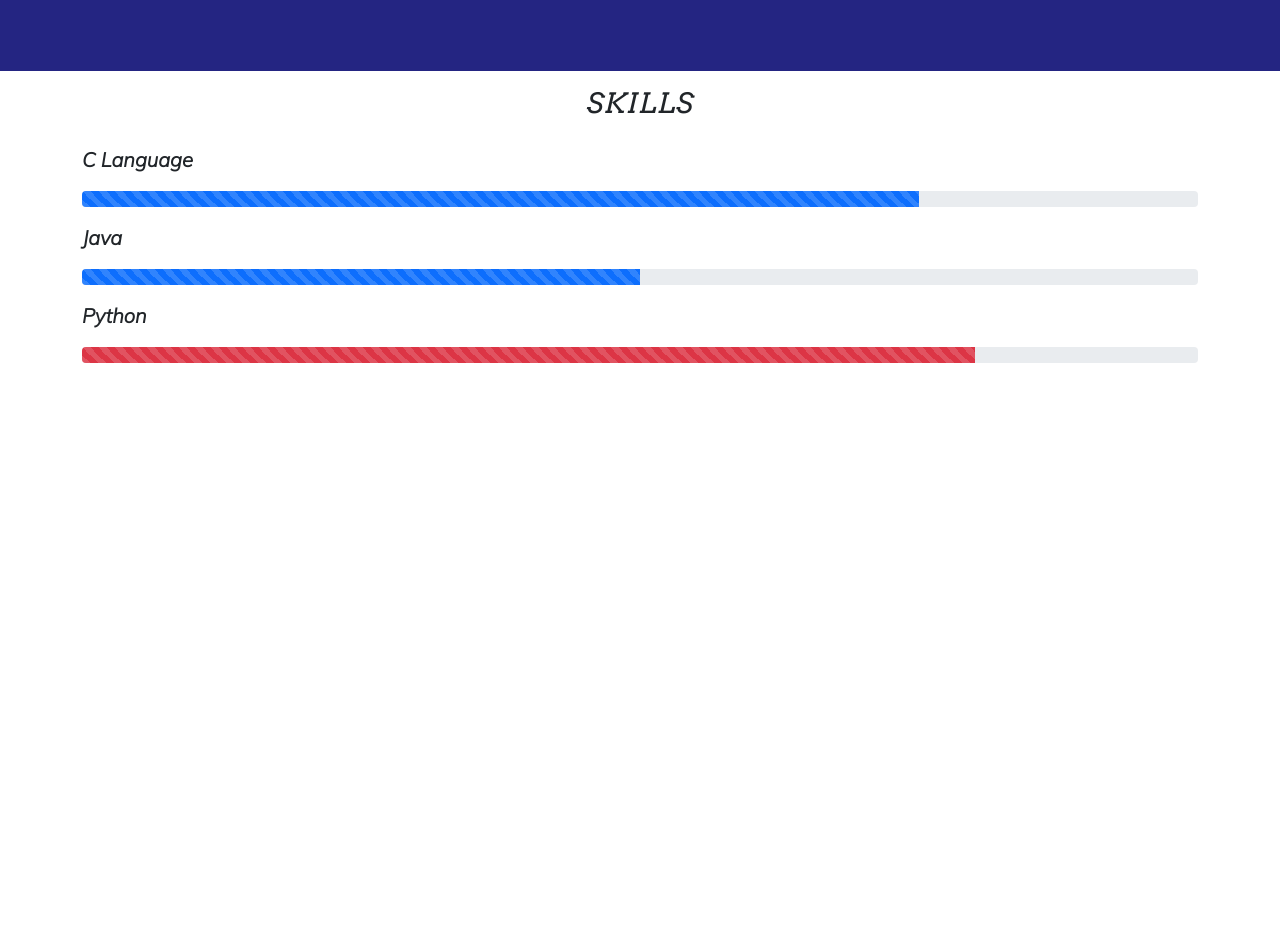
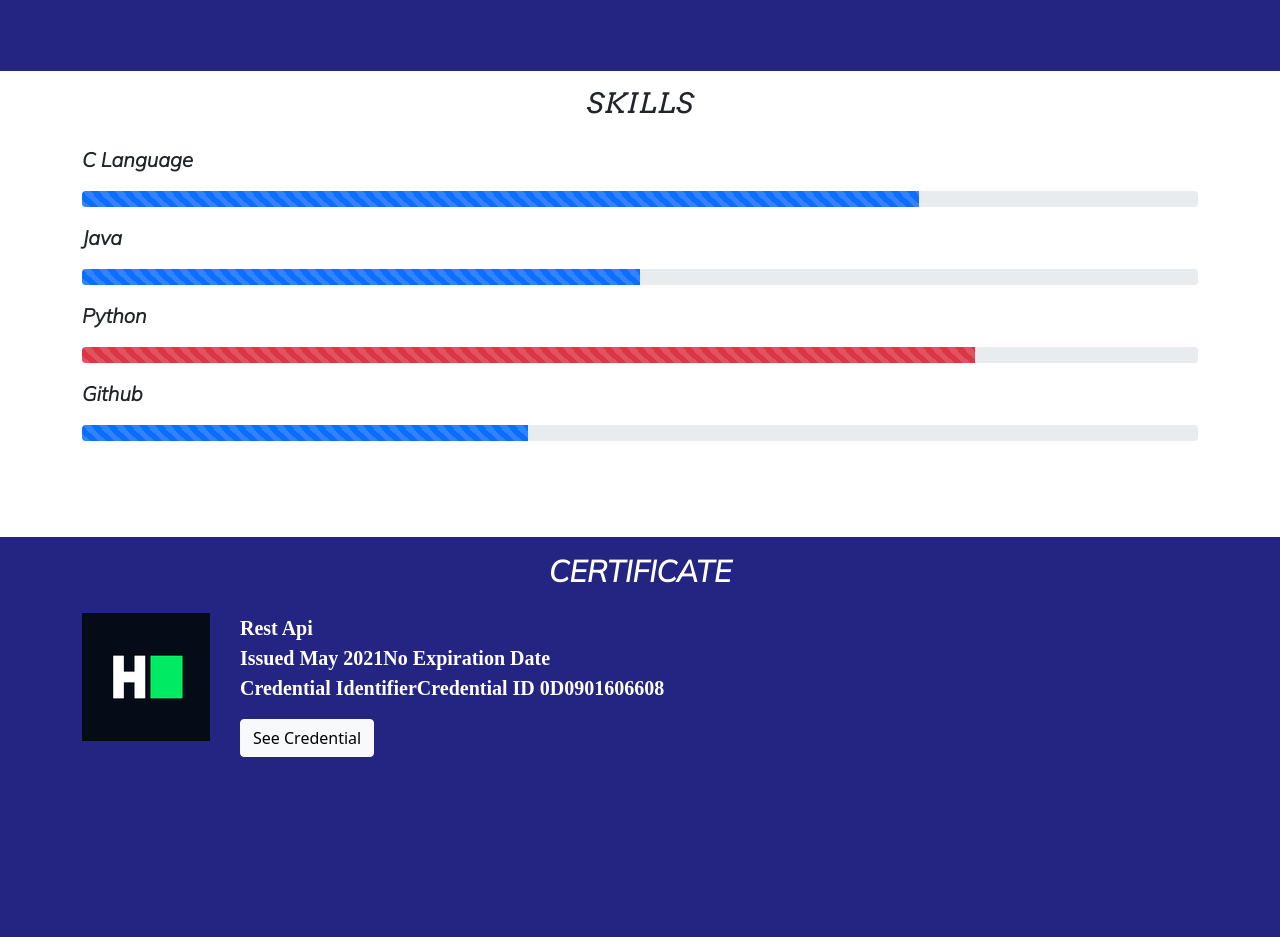
Before and after one commit to dholendar14/portfolio, a plain HTML site: page index.html in a window 1280 px wide. Shown: the part 427-1364 px from the top of the page. Before the commit the page ends 800 px from the top, so only its background shows below. Drawn offline with nearby package versions, Linux system fonts and the light colour scheme; a web font is replaced by a local one.

Commit message:
added certificates

```diff
--- a/index.html
+++ b/index.html
@@ -6,6 +6,7 @@
     <link rel="preconnect" href="https://fonts.gstatic.com">
     <link href="https://fonts.googleapis.com/css2?family=Mulish:ital,wght@1,300&display=swap" rel="stylesheet">
     <link href="https://fonts.googleapis.com/css2?family=Arvo:ital@1&family=Lobster&display=swap" rel="stylesheet">
+    <link href="https://fonts.googleapis.com/css2?family=Mate+SC&display=swap" rel="stylesheet">
     <title>Venkatasai dholendar</title>
     <link href="https://cdn.jsdelivr.net/npm/bootstrap@5.0.1/dist/css/bootstrap.min.css" rel="stylesheet"
         integrity="sha384-+0n0xVW2eSR5OomGNYDnhzAbDsOXxcvSN1TPprVMTNDbiYZCxYbOOl7+AMvyTG2x" crossorigin="anonymous">
@@ -35,7 +36,7 @@
                         </a>
                     </li>
                     <li class="nav-item">
-                        <a href="" class="nav-link">
+                        <a href="#section3" class="nav-link">
                             Certificate
                         </a>
                     </li>
@@ -45,7 +46,7 @@
                         </a>
                     </li>
                 </ul>
-            </div>col-md-12 text-center
+            </div>
         </div>
     </nav>
     <section class="banner ">
@@ -53,8 +54,11 @@
         <h1 class="text-center name-text display-1">venkatasai dholendar reddy</h1>
         <p class="text-center occupation-text">STUDENT</p>
         <div class="col-md-12 text-center">
-            <button type="button" class="btn btn-dark" ><a href="https://www.github.com/dholendar14/" target="_blank"></a>Github</button>
-            <button type="button" class="btn btn-primary">LinkedIn</button>
+            <button type="button" class="btn btn-dark"><a href="https://www.github.com/dholendar14/"
+                    target="_blank"></a>Github</button>
+            <button type="button" class="btn btn-primary"><a
+                    href="https://www.linkedin.com/in/venkatasai-dholendar-reddy-134381170/"
+                    target="_blank"></a>LinkedIn</button>
 
         </div>
     </section>
@@ -80,6 +84,29 @@
                 <div class="progress-bar progress-bar-striped progress-bar-animated bg-danger" role="progressbar"
                     aria-valuenow="75" aria-valuemin="0" aria-valuemax="100" style="width: 80%"></div>
             </div>
+
+            <p class="text mt-3">Github</p>
+            <div class="progress">
+                <div class="progress-bar progress-bar-striped progress-bar-animated " role="progressbar"
+                    aria-valuenow="75" aria-valuemin="0" aria-valuemax="100" style="width: 40%"></div>
+            </div>
+        </div>
+        <div class="py-5"></div>
+    </section>
+
+    <section class="banner" id="section3">
+        <div class="py-3">
+            <h3 class="text-center Certificate-text">CERTIFICATE</h3>
+        </div>
+        <div class="container">
+            <div class="row">
+                <div class="col-md-12">
+                    <img style='float:left;margin-right:30px' src="images/hackerrank.png" />
+                    <p class="text cert-text">Rest Api<br>
+                    Issued May 2021No Expiration Date<br>
+                    Credential IdentifierCredential ID 0D0901606608</p>
+                    <button type="button" class="btn btn-light"><a href="https://www.hackerrank.com/certificates/0d0901606608"></a>See Credential</button>
+                </div>
         </div>
     </section>
 </body>
--- a/style.css
+++ b/style.css
@@ -3,6 +3,9 @@
     src: url(/fonts/Gistesy\ 400.ttf);
 }
 
+.html{
+    scroll-behavior: smooth;
+}
 .navbar-brand {
     font-family: gistesy;
     font-weight: bold;
@@ -49,3 +52,18 @@
     font-weight: bold;
     font-size: 20px;
 }
+
+.Certificate-text{
+    font-family: 'Mulish';
+    font-weight: bold;
+    font-size: 30px;
+    color: white;
+}
+
+
+
+  .cert-text{
+      color: white;
+      font-family: 'Mate SC', serif;
+      font-size: 20px;
+  }
```
Also changed, not shown: images/hackerrank.png (added), 1 other file.
